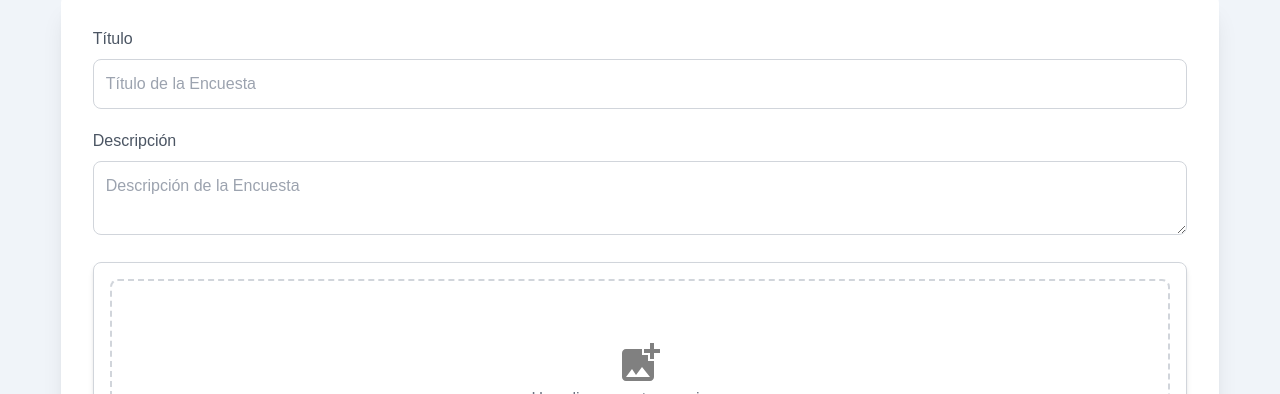
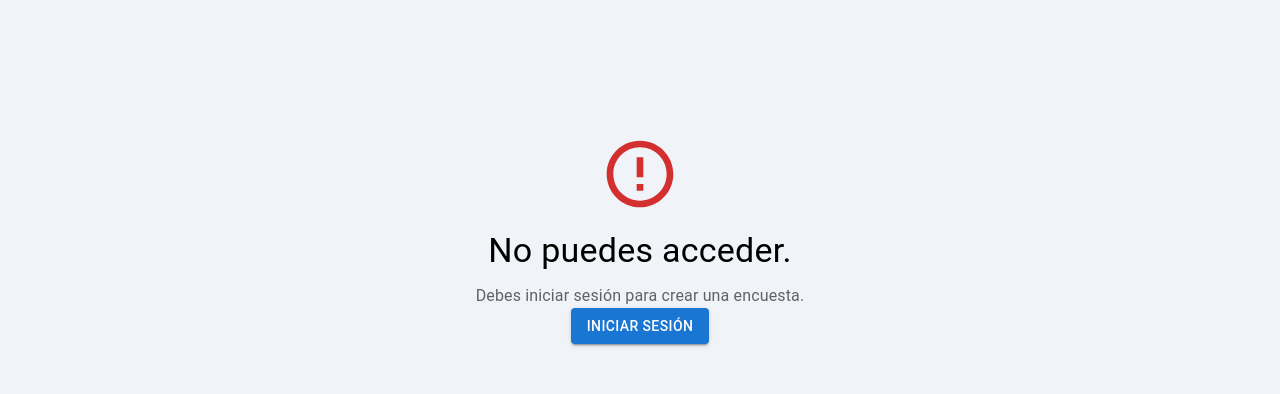
Before and after one commit to Ovtt17/survey-app-ui, a React (Vite) app: page /surveys/create in a window 1280 px wide. Shown: the part 153-547 px from the top of the page. Built offline with nearby package versions, Linux system fonts and the light colour scheme; no server answers.

Commit message:
Refactor: Improve error handling and add authentication check in SurveyForm

```diff
--- a/src/pages/SurveyForm.tsx
+++ b/src/pages/SurveyForm.tsx
@@ -1,4 +1,4 @@
-import {useSurveyContext} from '../context/SurveyContext.tsx';
+import { useSurveyContext } from '../context/SurveyContext.tsx';
 import { useAuthContext } from '../context/AuthContext.tsx';
 import { useState } from 'react';
 import { FormProvider, useFieldArray, useForm } from 'react-hook-form';
@@ -8,10 +8,13 @@ import { createSurvey, updateSurvey } from '../services/surveyService.ts';
 import SurveyFormContent from '../components/survey/form/SurveyFormContent.tsx';
 import SuccessModal from '../components/modals/SuccessModal.tsx';
 import ProccessingModal from '../components/modals/ProccessingModal.tsx';
+import ErrorTemplate from '../components/error/ErrorTemplate.tsx';
+import { useNavigate } from 'react-router-dom';
 
 const SurveyForm = () => {
+  const navigate = useNavigate();
   const { isSurveyEditable } = useSurveyContext();
-  const { user } = useAuthContext();
+  const { user, isAuthenticated } = useAuthContext();
   const [isModalOpen, setIsModalOpen] = useState<boolean>(false);
   const [modalMessage, setModalMessage] = useState<string>('');
   const [isLoading, setIsLoading] = useState<boolean>(false);
@@ -49,6 +52,19 @@ const SurveyForm = () => {
     remove(index);
   };
 
+  if (!isAuthenticated) {
+    return (
+      <ErrorTemplate
+        title="No puedes acceder."
+        message="Debes iniciar sesión para crear una encuesta."
+        buttonText="Iniciar Sesión"
+        onButtonClick={() => {
+          navigate("/login");
+        }}
+      />
+    )
+  }
+
   return (
     <>
       <h2 className='flex justify-center text-3xl font-bold mb-5 mt-5'>{isSurveyEditable ? 'Editar Encuesta' : 'Crear Encuesta'}</h2>
```
